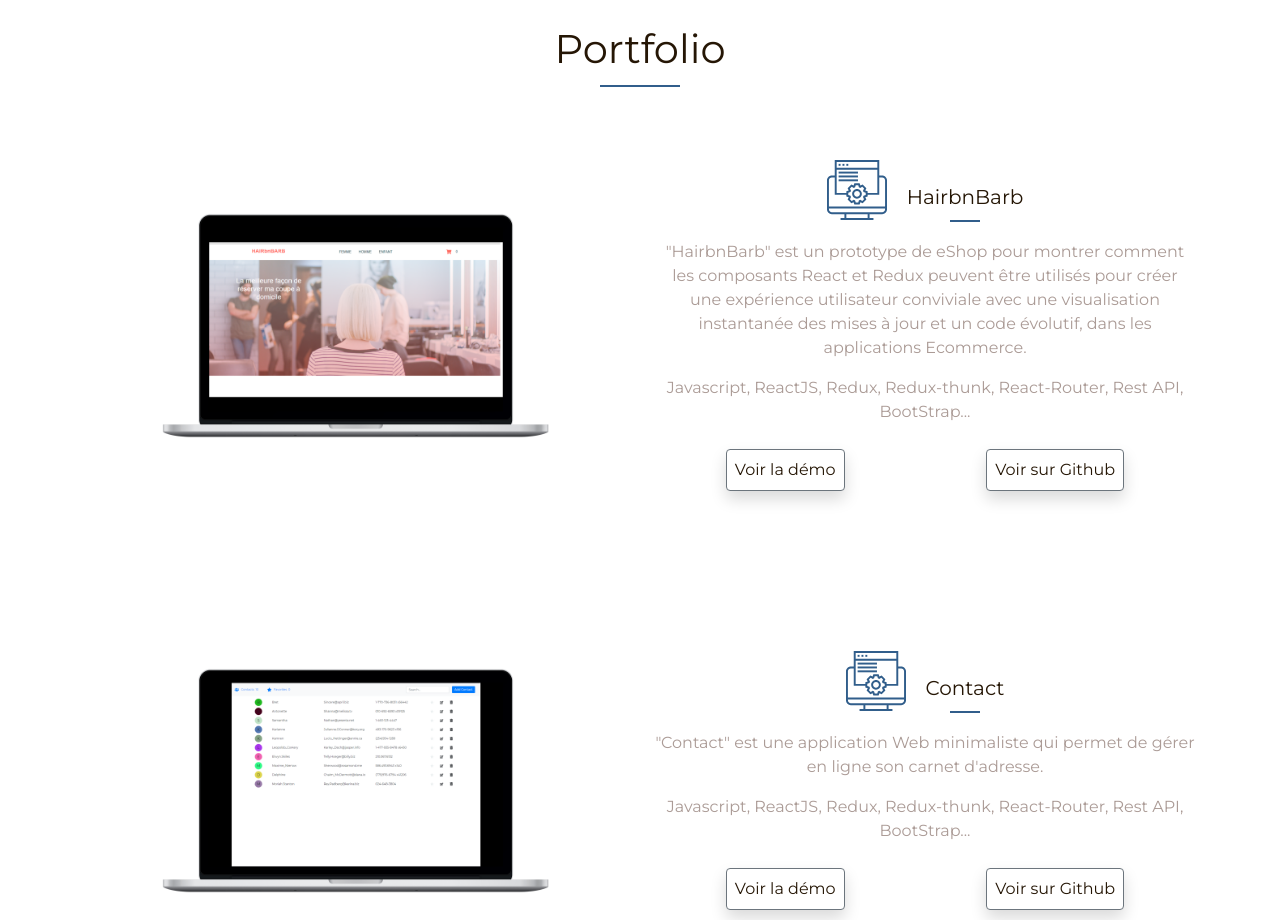
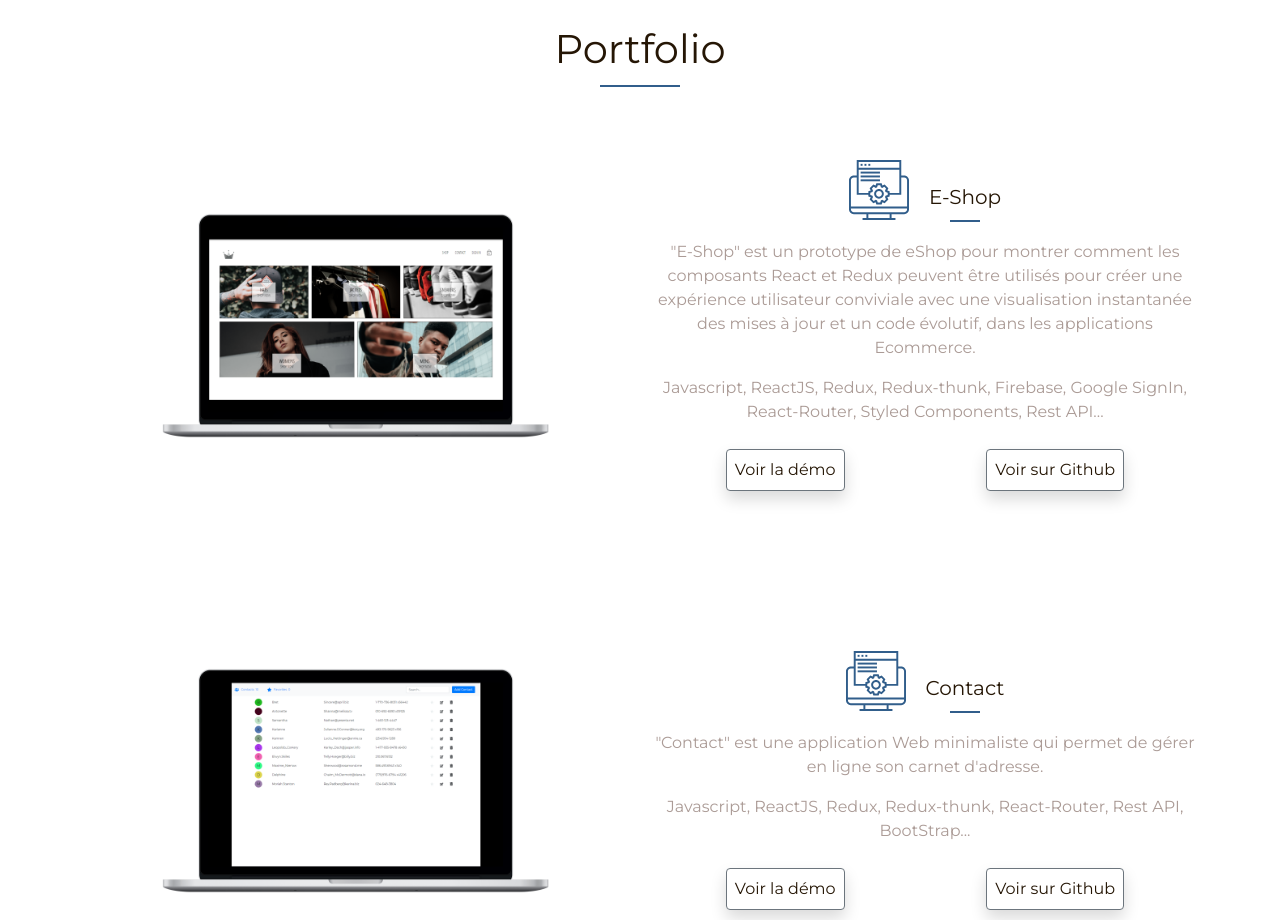
Before and after one commit to newblues/portfolio-app, a React (Create React App) app: page / in a window 1280 px wide. Shown: the part 1840-2760 px from the top of the page. Built offline with nearby package versions, Linux system fonts and the light colour scheme.

Commit message:
update eshop portfolio

```diff
--- a/src/components/Portfolio.js
+++ b/src/components/Portfolio.js
@@ -19,7 +19,7 @@ class Porfolio extends Component {
             </Col>
           </Row>
 
-          {/* HAIRbnBARB App */}
+          {/* EShop App */}
           <Row className="rowPorfolio">
             <Col xs="12" md="6" className="d-flex justify-content-center align-items-center">
               <ScrollAnimation className="md-mb" animateIn="fadeInLeft">
@@ -27,7 +27,7 @@ class Porfolio extends Component {
                   <img
                     className="projectImg"
                     style={style.img}
-                    src={require('../images/hairbnbarb.png')}
+                    src={require('../images/e-shop.png')}
                     alt="Logo"
                   />
                 </div>
@@ -42,22 +42,23 @@ class Porfolio extends Component {
                 <ScrollAnimation animateIn="bounceIn">
                   <img style={style.logo} src={require('../images/programming.svg')} alt="Logo" />
                 </ScrollAnimation>
-                <h4 className="sectionSubtitle">HairbnBarb</h4>
+                <h4 className="sectionSubtitle">E-Shop</h4>
               </div>
               {language === 'fr' ? (
                 <div className="project">
                   <p className="text-center">
-                    "HairbnBarb" est un prototype de eShop pour montrer comment les composants React
-                    et Redux peuvent être utilisés pour créer une expérience utilisateur conviviale
+                    "E-Shop" est un prototype de eShop pour montrer comment les composants React et
+                    Redux peuvent être utilisés pour créer une expérience utilisateur conviviale
                     avec une visualisation instantanée des mises à jour et un code évolutif, dans
                     les applications Ecommerce.
                   </p>
                   <p className="text-center">
-                    Javascript, ReactJS, Redux, Redux-thunk, React-Router, Rest API, BootStrap...
+                    Javascript, ReactJS, Redux, Redux-thunk, Firebase, Google SignIn, React-Router,
+                    Styled Components, Rest API...
                   </p>
                   <div style={style.projectbuttons}>
                     <Button
-                      href="https://dry-island-10037.herokuapp.com/"
+                      href="https://pure-lowlands-96803.herokuapp.com"
                       target="_blank"
                       outline
                       color="secondary"
@@ -66,7 +67,7 @@ class Porfolio extends Component {
                       Voir la démo
                     </Button>{' '}
                     <Button
-                      href="https://github.com/newblues/wecasa-app"
+                      href="https://github.com/newblues/e-shop"
                       target="_blank"
                       outline
                       color="secondary"
@@ -85,11 +86,12 @@ class Porfolio extends Component {
                   </p>
                   <p className="text-center">
                     {' '}
-                    Javascript, ReactJS, Redux, Redux-thunk, React-Router, Rest API, BootStrap...
+                    Javascript, ReactJS, Redux, Redux-thunk, Firebase, Google SignIn, React-Router,
+                    Styled Components, Rest API...{' '}
                   </p>
                   <div style={style.projectbuttons}>
                     <Button
-                      href="https://dry-island-10037.herokuapp.com/"
+                      href="https://pure-lowlands-96803.herokuapp.com"
                       target="_blank"
                       outline
                       color="secondary"
@@ -98,7 +100,7 @@ class Porfolio extends Component {
                       View Live Demo
                     </Button>{' '}
                     <Button
-                      href="https://github.com/newblues/wecasa-app"
+                      href="https://github.com/newblues/e-shop"
                       target="_blank"
                       outline
                       color="secondary"
```
Also changed, not shown: src/images/e-shop.png (added).
